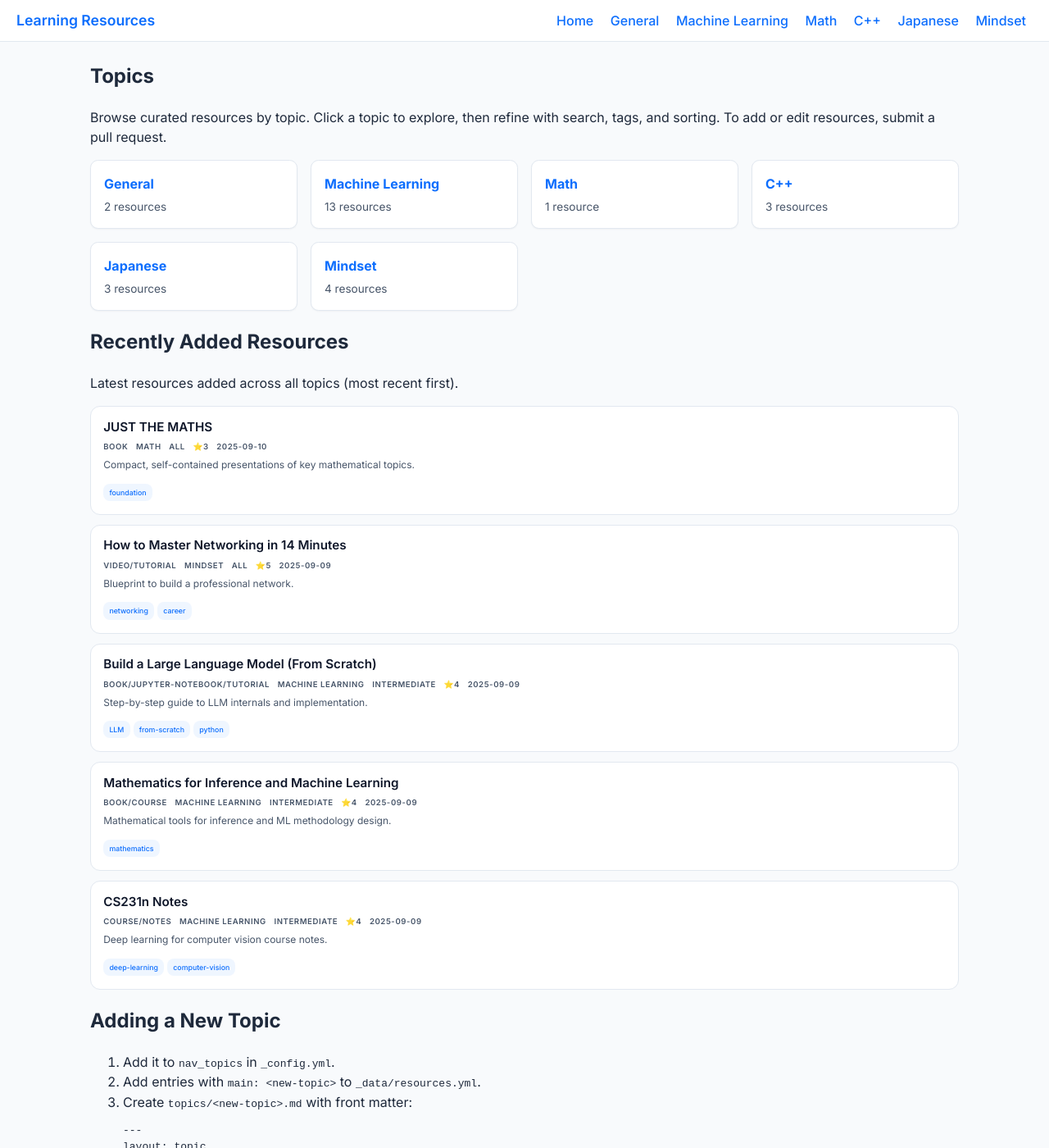
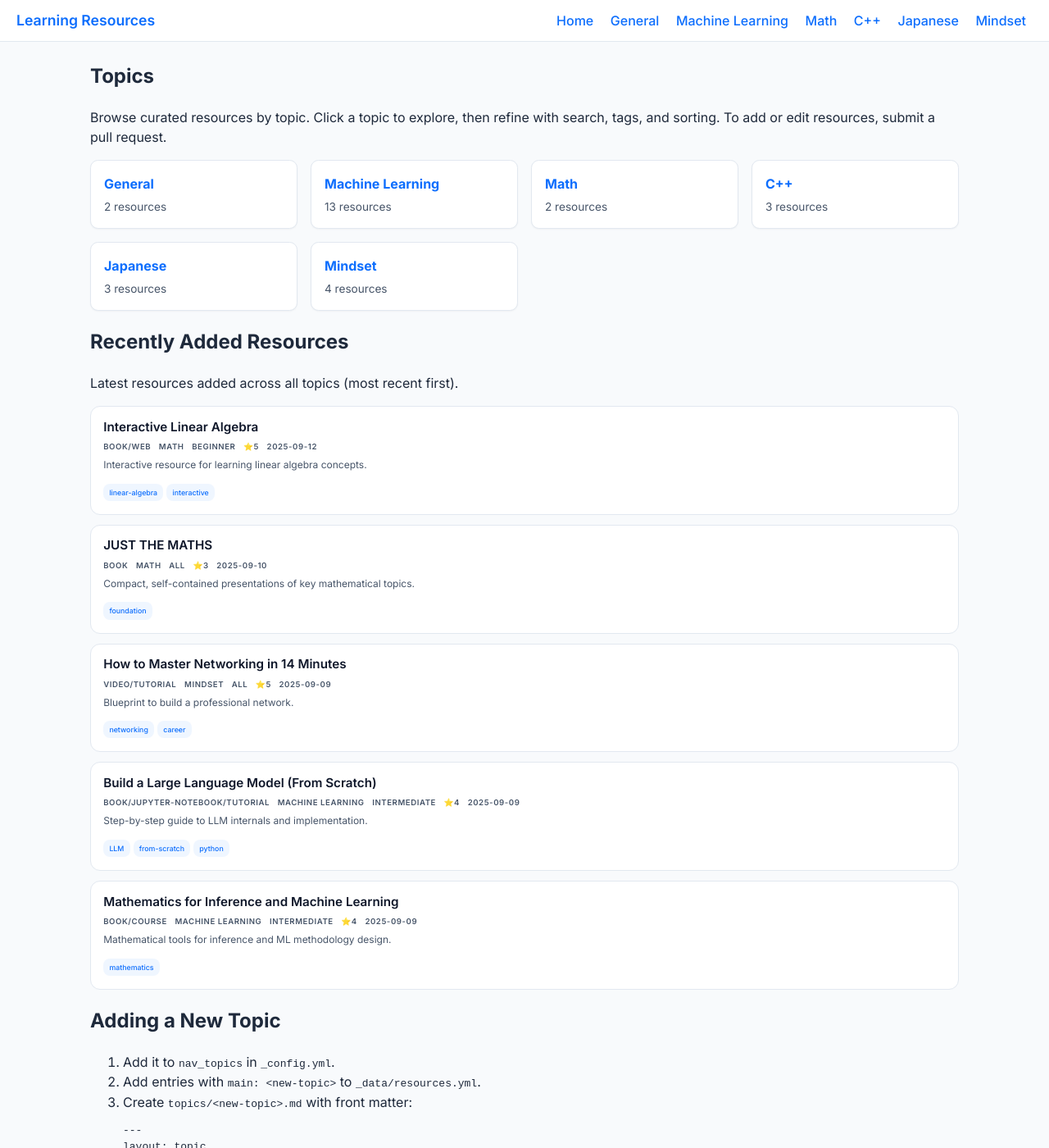
Before and after one commit to malsuryc/resources, a Jekyll site: the page built from index.md, in a window 1280 px wide and 1400 px high. Shown: the whole window at 82% size. Built offline with Jekyll 4.4.1, drawn with Linux system fonts in a browser that asks for light colours.

Commit message:
update resources

```diff
--- a/_data/resources.yml
+++ b/_data/resources.yml
@@ -148,6 +148,15 @@ resources:
     level: all
     added: 2025-09-10
     rating: 3
+  - main: math
+    title: Interactive Linear Algebra
+    url: https://personal.math.ubc.ca/~tbjw/ila/
+    description: Interactive resource for learning linear algebra concepts.
+    tags: [linear-algebra, interactive]
+    types: [book, web]
+    level: beginner
+    added: 2025-09-12
+    rating: 5
 
   # C++
   - main: cpp
```
